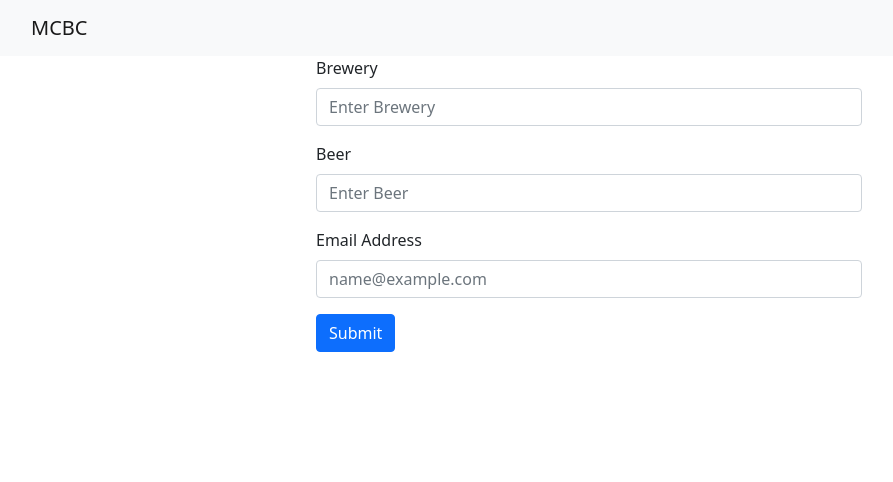
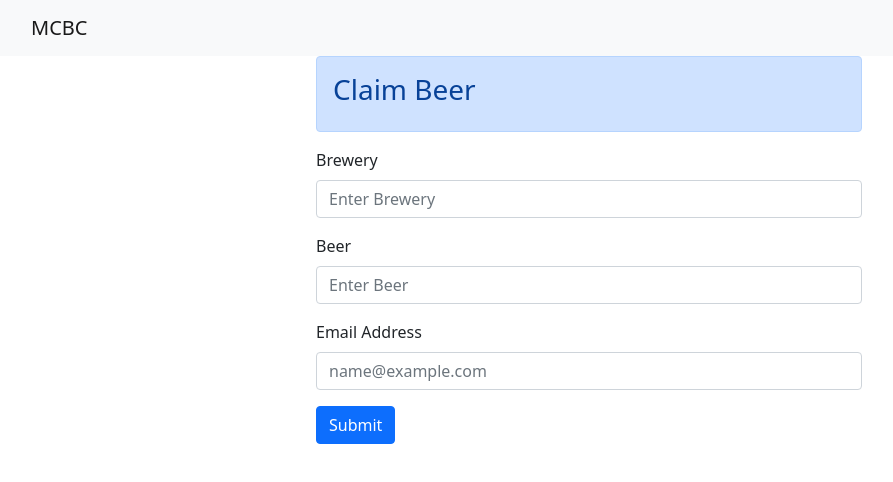
Before and after one commit to spartan200/milk-create-bc, a React (Create React App) app in the folder frontend/: page / in a window 1280 px wide. Shown: the top 482 px of the page, without its empty margins (51-944 px from the left). Built offline with nearby package versions, Linux system fonts and the light colour scheme.

Commit message:
Validation is working

```diff
--- a/frontend/src/components/claim-beer/claim-beer.jsx
+++ b/frontend/src/components/claim-beer/claim-beer.jsx
@@ -9,6 +9,14 @@ import Col from 'react-bootstrap/Col';
 function Template() {
   return (
     <Container className='ClaimBeer'>
+      <Row className="justify-content-md-center">
+        <Col xs md="6">
+          <div class="alert alert-primary" role="alert">
+            <h3 class="alert-heading">Claim Beer</h3>
+          </div>
+        </Col>
+      </Row>
+
       <Row className="justify-content-md-center">
         <Col xs md="6">
           <Form noValidate validated={this.state.validated} onSubmit={this.handleSubmit}>
```
